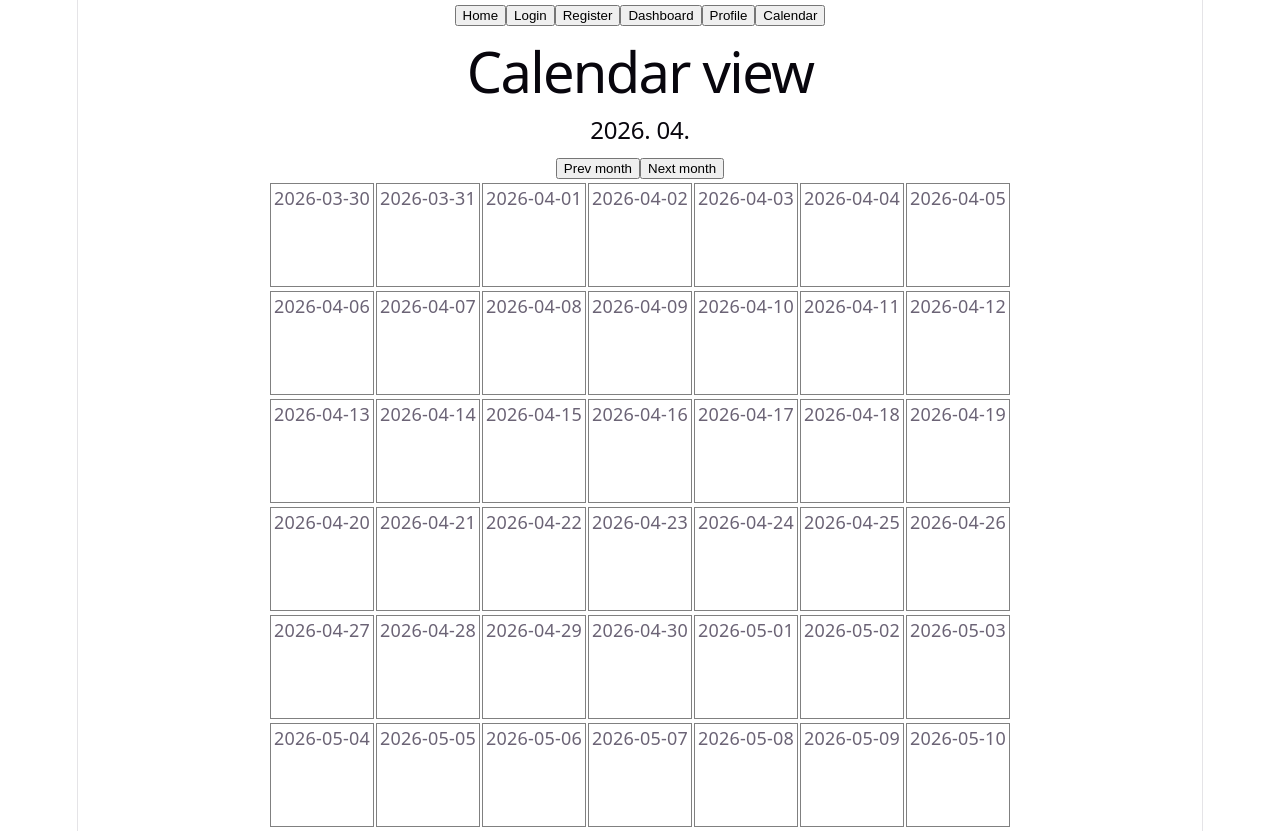
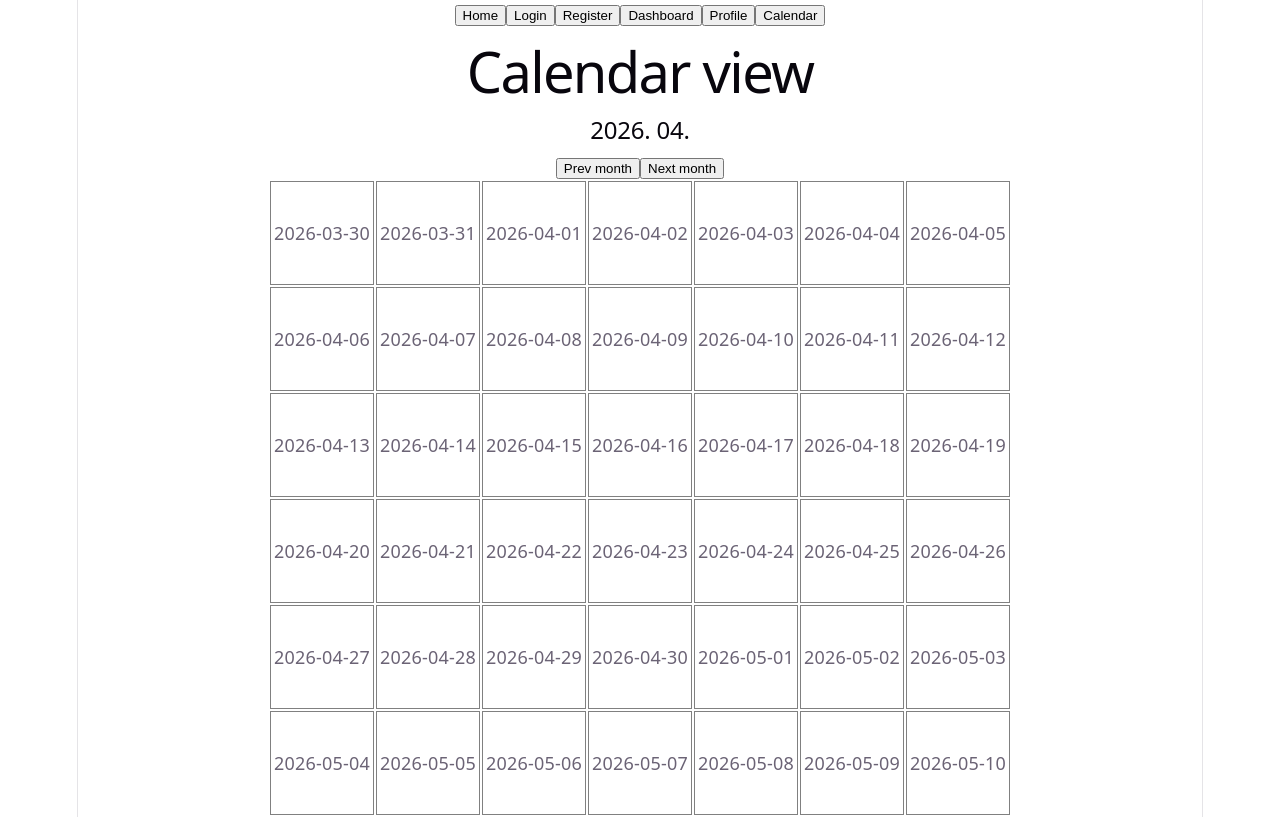
Before and after one commit to LauZalan/habit-tracker, a React (Vite) app in the folder habit-tracker-fe/: page /calendar in a window 1280 px wide. Built offline with nearby package versions, Linux system fonts and the light colour scheme.

Commit message:
Added frequency to habit type, wip calendar page

```diff
--- a/habit-tracker-fe/src/features/calendar/DrawCalendar.tsx
+++ b/habit-tracker-fe/src/features/calendar/DrawCalendar.tsx
@@ -1,3 +1,4 @@
+import { Fragment } from 'react/jsx-runtime'
 import type { CalendarDetails } from './types'
 
 const ROWS = 6
@@ -30,8 +31,8 @@ function DrawCalendar({
     <table>
       <tbody>
         {[...Array(ROWS).keys()].map((row) => (
-          <div>
-            <tr key={row}>
+          <Fragment key={row}>
+            <tr>
               {[...Array(COLS).keys()].map((col) => (
                 <td
                   key={row * COLS + col}
@@ -60,7 +61,7 @@ function DrawCalendar({
                 </td>
               ))}
             </tr>
-            {detailedDateId && detailedRow === row ? (
+            {detailedDateId !== null && detailedRow === row ? (
               <tr>
                 <td
                   colSpan={7}
@@ -79,7 +80,7 @@ function DrawCalendar({
                 </td>
               </tr>
             ) : null}
-          </div>
+          </Fragment>
         ))}
       </tbody>
     </table>
--- a/habit-tracker-fe/src/features/calendar/helpers/getCalendarDetails.tsx
+++ b/habit-tracker-fe/src/features/calendar/helpers/getCalendarDetails.tsx
@@ -1,9 +1,23 @@
 import { getLocalDateKey } from '../../habits/helpers/localDateHelper'
 
 import type { CalendarDetails, CalendarCell } from '../types'
-import type { Habit } from '../../habits/types'
+import type { Habit, Weekday } from '../../habits/types'
 
 const NUMOFCELLS = 42
+
+const weekdays: Weekday[] = ['mon', 'tue', 'wed', 'thu', 'fri', 'sat', 'sun']
+
+function isHabitScheduledOnDate(habit: Habit, dateString: string): boolean {
+  if (habit.frequency.type === 'daily' && dateString >= habit.dateAdded) {
+    return true
+  } else if (habit.frequency.type === 'weekly' && dateString >= habit.dateAdded) {
+    const dayOfTheWeek = (new Date(dateString).getDay() + 6) % 7
+    if (habit.frequency.days.includes(weekdays[dayOfTheWeek])) {
+      return true
+    }
+  }
+  return false
+}
 
 function getCalendarDetails(year: number, month: number, habits: Habit[]): CalendarDetails {
   const calendarDetails: CalendarDetails = {
@@ -24,7 +38,7 @@ function getCalendarDetails(year: number, month: number, habits: Habit[]): Calen
     const cellHabitOnDate: Habit[] = new Array<Habit>()
 
     habits.forEach((habit) => {
-      if (habit.completedDates.includes(date)) {
+      if (isHabitScheduledOnDate(habit, date)) {
         cellHabitOnDate.push(habit)
       }
     })
--- a/habit-tracker-fe/src/features/habits/components/AddHabit.tsx
+++ b/habit-tracker-fe/src/features/habits/components/AddHabit.tsx
@@ -1,34 +1,66 @@
 import { useState } from 'react'
 
-import type { Habit } from '../types'
+import type { Habit, HabitFrequencies, Weekday } from '../types'
+import { getLocalDateKey } from '../helpers/localDateHelper'
 
 type AddHabitProps = {
   setHabitsList: React.Dispatch<React.SetStateAction<Habit[]>>
 }
 
+const weekdays = [
+  { value: 'mon', label: 'Monday' },
+  { value: 'tue', label: 'Tuesday' },
+  { value: 'wed', label: 'Wednesday' },
+  { value: 'thu', label: 'Thursday' },
+  { value: 'fri', label: 'Friday' },
+  { value: 'sat', label: 'Saturday' },
+  { value: 'sun', label: 'Sunday' },
+]
+
 function AddHabit({ setHabitsList }: AddHabitProps) {
   const [habitName, setHabitName] = useState('')
-  const [habitCompletedOn, setHabitCompletedOn] = useState('')
+  const [habitFrequency, setHabitFrequency] = useState<HabitFrequencies | null>(null)
+  const [isWeekly, setIsWeekly] = useState(false)
+  const [selectedDays, setSelectedDays] = useState<Weekday[]>([])
   const [completedDate, setCompletedDates] = useState<string[]>([])
 
   function handleOnAddHabit() {
     const trimmedHabit = habitName.trim()
+    let habitFrequencyToSave: HabitFrequencies = { type: 'daily' }
+
+    if (habitFrequency?.type === 'daily') {
+      habitFrequencyToSave = {
+        type: habitFrequency.type,
+      }
+    } else if (habitFrequency?.type === 'weekly') {
+      habitFrequencyToSave = {
+        type: habitFrequency.type,
+        days: selectedDays as Weekday[],
+      }
+    }
 
     if (trimmedHabit) {
       const newHabit: Habit = {
         id: crypto.randomUUID(),
         name: trimmedHabit,
         completedDates: completedDate,
+        dateAdded: getLocalDateKey(new Date()),
+        frequency: habitFrequencyToSave,
       }
 
       setHabitsList((prev) => [...prev, newHabit])
       setHabitName('')
       setCompletedDates([])
+      setHabitFrequency(null)
+      setSelectedDays([])
+      setIsWeekly(false)
     }
   }
 
-  function handleOnAddDateCompletedOn() {
-    setCompletedDates((prev) => [...prev, habitCompletedOn])
+  function toggleSelectedDay(day: Weekday) {
+    setSelectedDays((prev) =>
+      prev.includes(day) ? prev.filter((selectedDay) => selectedDay !== day) : [...prev, day],
+    )
   }
 
   return (
@@ -39,22 +71,46 @@ function AddHabit({ setHabitsList }: AddHabitProps) {
         <br />
         <input value={habitName} onChange={(e) => setHabitName(e.target.value)} />
         <br />
+        <label htmlFor="habitFrequency">Habit frequency</label>
+        <br />
+        <select
+          value={habitFrequency?.type ?? ''}
+          onChange={(e) => {
+            if (e.target.value === 'daily') {
+              setHabitFrequency({ type: 'daily' })
+              setSelectedDays([])
+              setIsWeekly(false)
+            }
+
+            if (e.target.value === 'weekly') {
+              setHabitFrequency({ type: 'weekly', days: [] })
+              setIsWeekly(true)
+            }
+          }}
+        >
+          <option value={'daily'}>Daily</option>
+          <option value={'weekly'}>Weekly</option>
+        </select>
+        <br />
+        {isWeekly ? (
+          <>
+            <p>Select days!</p>
+            {weekdays.map((day) => (
+              <label key={day.value}>
+                {day.label}
+                <input
+                  type="checkbox"
+                  value={day.value}
+                  checked={selectedDays.includes(day.value as Weekday)}
+                  onChange={() => toggleSelectedDay(day.value as Weekday)}
+                />
+                <br />
+              </label>
+            ))}
+          </>
+        ) : null}
+        <br />
       </div>
-      {/* add past completion dates for testing */}
-      <div>
-        <label htmlFor="habitCompletedOn">Completed on</label>
-        <br />
-        <input type="date" onChange={(e) => setHabitCompletedOn(e.target.value)} />
-        <br />
-        <button onClick={handleOnAddDateCompletedOn}>Add date</button>
-      </div>
-      {completedDate.length !== 0
-        ? completedDate.map((date, index) => (
-            <ul key={`${date}-${index}`}>
-              <li>{date}</li>
-            </ul>
-          ))
-        : null}
       <div>
         <button onClick={handleOnAddHabit}>Add habit</button>
       </div>
--- a/habit-tracker-fe/src/features/habits/helpers/loadStoredHabits.tsx
+++ b/habit-tracker-fe/src/features/habits/helpers/loadStoredHabits.tsx
@@ -5,10 +5,21 @@ function loadStoredHabits() {
 
   if (storedHabits) {
     try {
+      const habitDailyFrequencySchema = z.object({
+        type: z.literal('daily'),
+      })
+
+      const habitWeeklyFrequencySchema = z.object({
+        type: z.literal('weekly'),
+        days: z.array(z.enum(['mon', 'tue', 'wed', 'thu', 'fri', 'sat', 'sun'])),
+      })
+
       const habitSchema = z.object({
         id: z.uuid(),
         name: z.string(),
         completedDates: z.array(z.string()),
+        dateAdded: z.string(),
+        frequency: habitDailyFrequencySchema.or(habitWeeklyFrequencySchema),
       })
 
       const habitListSchema = z.array(habitSchema)
--- a/habit-tracker-fe/src/features/habits/types.tsx
+++ b/habit-tracker-fe/src/features/habits/types.tsx
@@ -2,4 +2,10 @@ export type Habit = {
   id: string
   name: string
   completedDates: string[]
+  dateAdded: string
+  frequency: HabitFrequencies
 }
+
+export type Weekday = 'mon' | 'tue' | 'wed' | 'thu' | 'fri' | 'sat' | 'sun'
+
+export type HabitFrequencies = { type: 'daily' } | { type: 'weekly'; days: Weekday[] }
```
